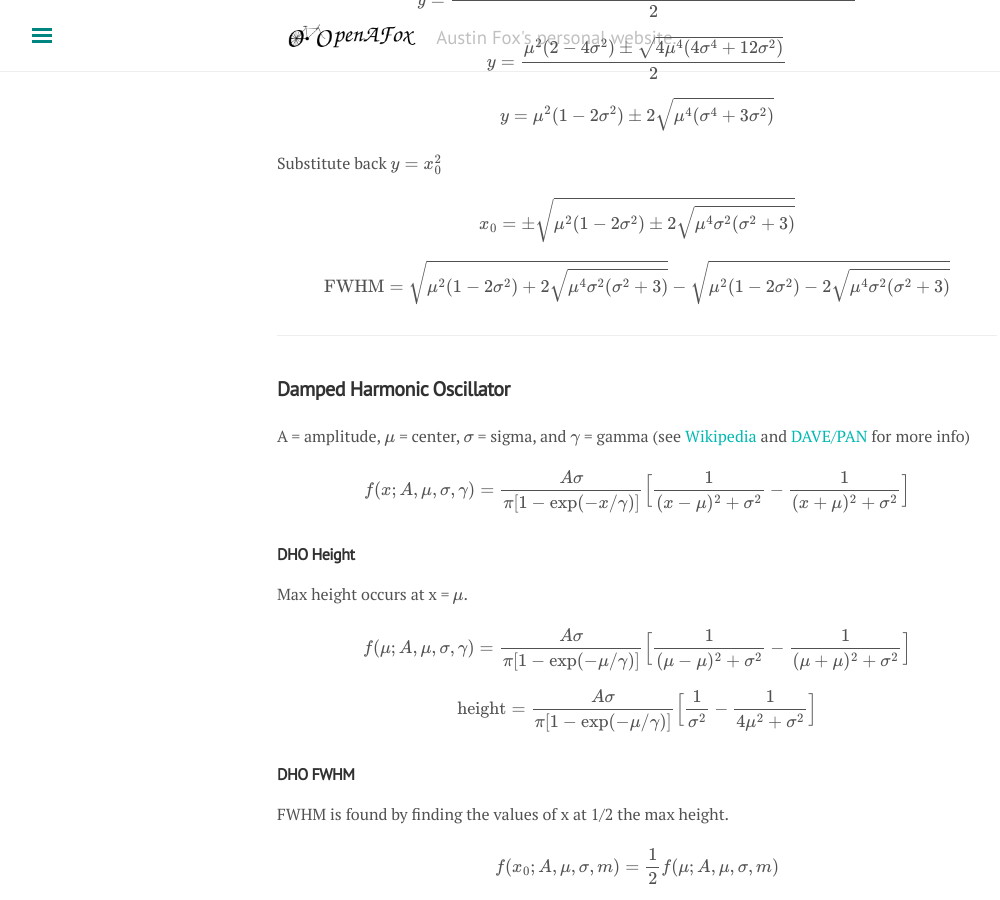
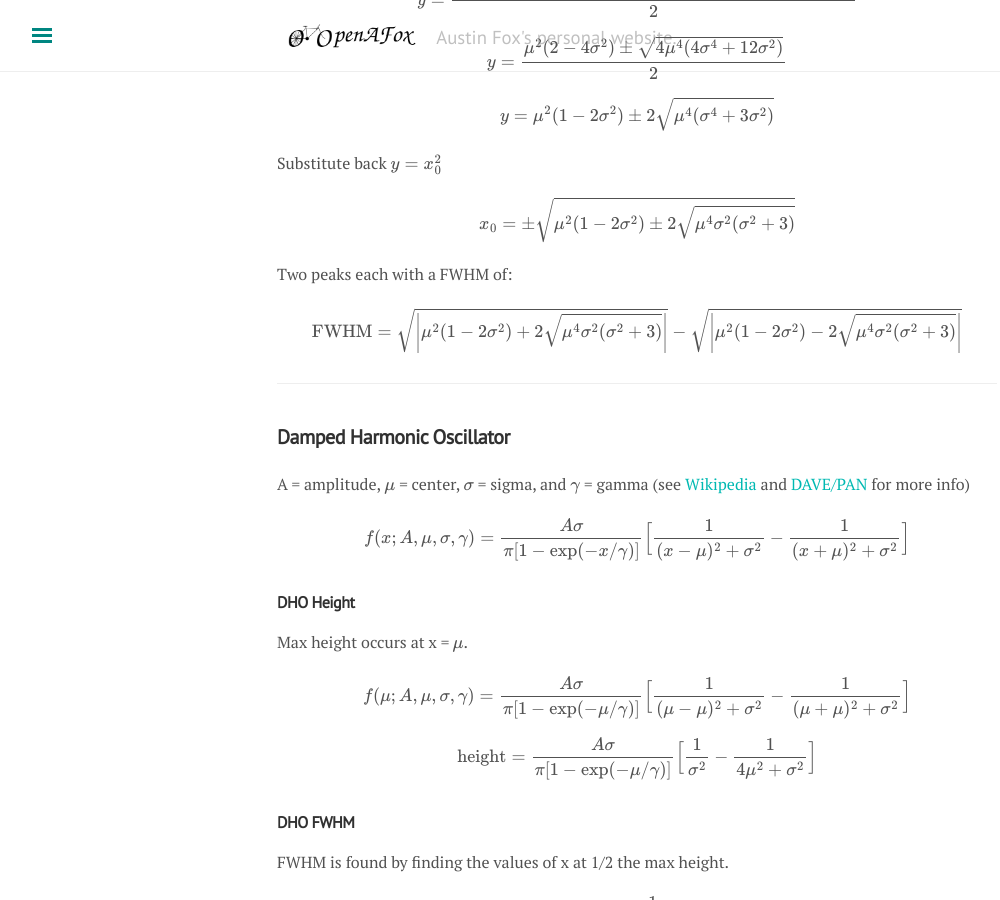
Before and after one commit to openafox/openafox.github.io, a Jekyll site: the page built from _posts/science/2017-11-29-peak-function-derivations.md, in a window 1280 px wide and 900 px high, scrolled down 9596 px. Shown: the whole window, without its empty margins (3-1003 px from the left). Built offline with Jekyll 4.4.1, drawn with Linux system fonts in a browser that asks for light colours; nearby versions of some CDN libraries; formulas are drawn with MathJax 3; comment, search, counter and statistics services are not loaded.

Commit message:
abs in der

```diff
--- a/_posts/science/2017-11-29-peak-function-derivations.md
+++ b/_posts/science/2017-11-29-peak-function-derivations.md
@@ -408,8 +408,10 @@ Substitute back $$y=x_0^2$$
 
 $$x_0=\pm\sqrt{\mu^2(1-2\sigma^2)\pm 2\sqrt{\mu^4\sigma^2(\sigma^2+3)}}$$
 
-$$\operatorname{FWHM}=\sqrt{\mu^2(1-2\sigma^2)+ 2\sqrt{\mu^4\sigma^2(\sigma^2+3)}}
--\sqrt{\mu^2(1-2\sigma^2)- 2\sqrt{\mu^4\sigma^2(\sigma^2+3)}}$$
+Two peaks each with a FWHM of:
+
+$$\operatorname{FWHM}=\sqrt{\left|\mu^2(1-2\sigma^2)+ 2\sqrt{\mu^4\sigma^2(\sigma^2+3)}\right|}
+-\sqrt{\left|\mu^2(1-2\sigma^2)- 2\sqrt{\mu^4\sigma^2(\sigma^2+3)}\right|}$$
 
 
 
```
